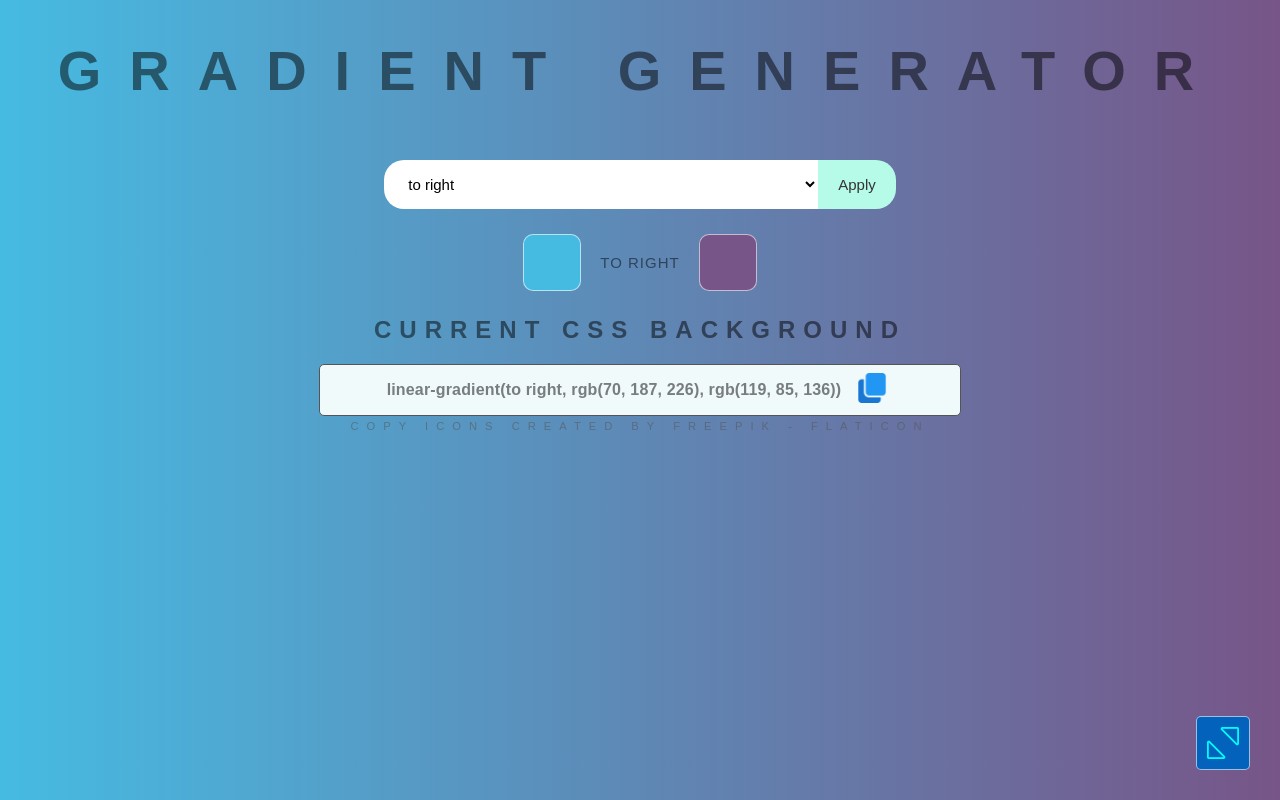
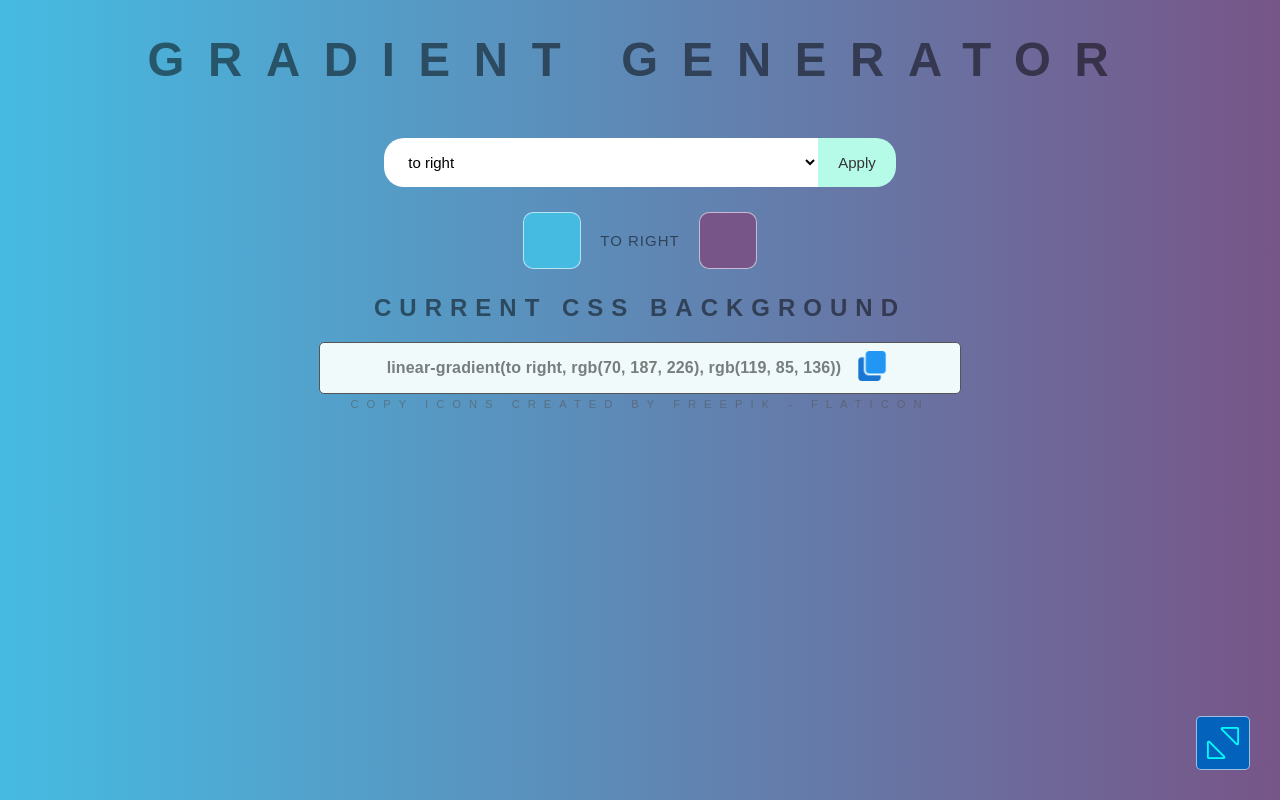
Before and after one commit to abdurahim-us/gradient-generator, a plain HTML site: page index.html in a window 1280 px wide. Drawn offline with Linux system fonts and the light colour scheme.

Commit message:
h1 style changed

```diff
--- a/style.css
+++ b/style.css
@@ -15,7 +15,7 @@ body {
 }
 
 h1 {
-    font: 600 3.5em 'Raleway', sans-serif;
+    font: 600 3.7vw 'Raleway', sans-serif;
     color: rgba(0,0,0, .5);
     text-align: center;
     text-transform: uppercase;
```
